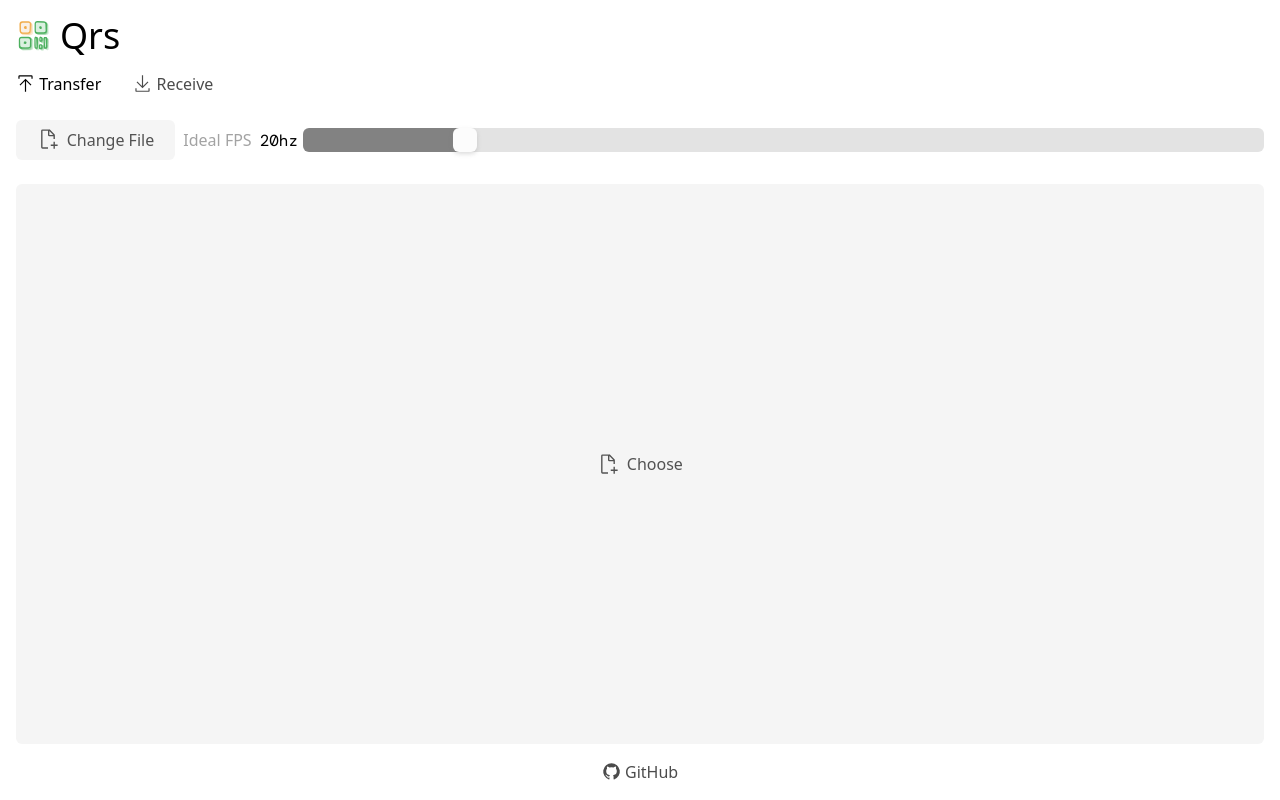
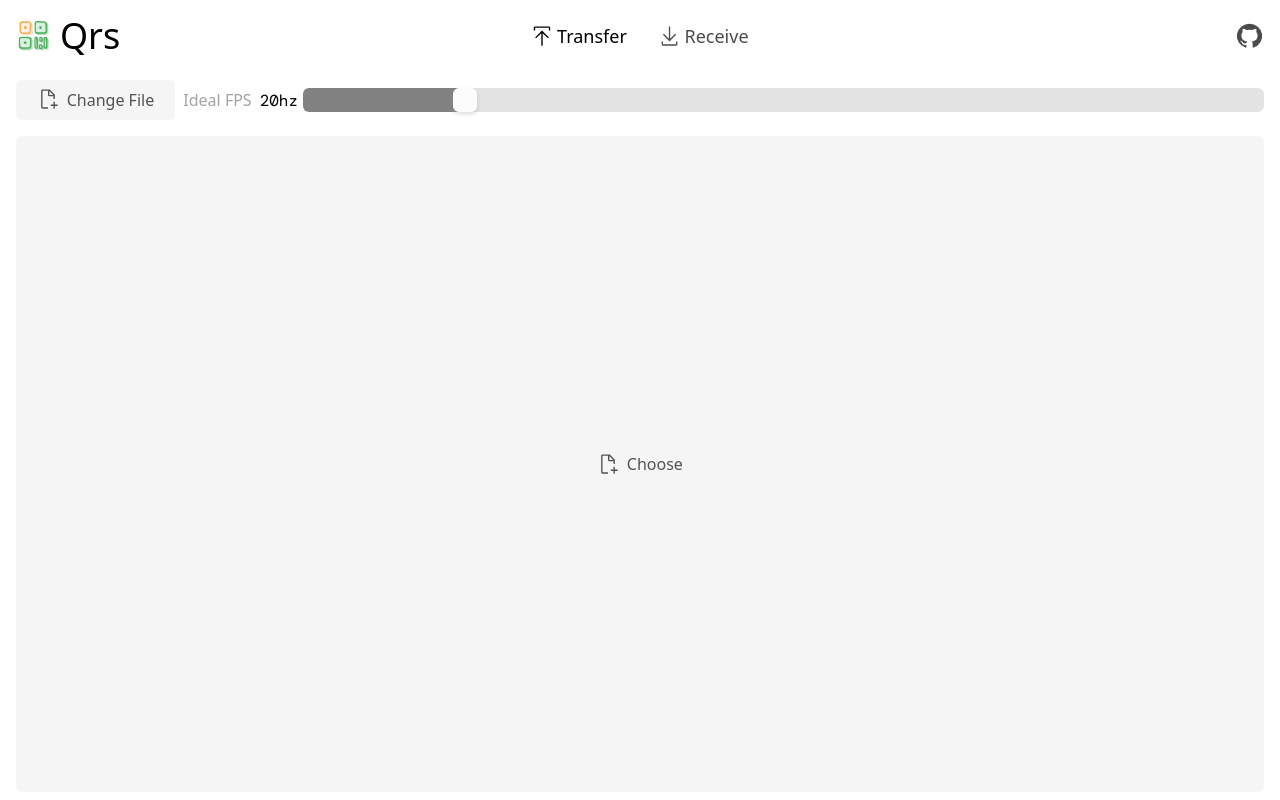
Before and after one commit to qifi-dev/qrs, a Nuxt app: page / in a window 1280 px wide. Built offline with nearby package versions, Linux system fonts and the light colour scheme; a web font is replaced by a local one.

Commit message:
refactor(ui): better nav
Signed-off-by: Neko Ayaka <neko@ayaka.moe>

```diff
--- a/app/components/Generate.vue
+++ b/app/components/Generate.vue
@@ -58,12 +58,8 @@ onMounted(() => {
         <span text-right md:text-left>{{ framePerSecond.toFixed(2) }}</span>
       </div>
     </Collapsable>
-    <div
-      w-full flex flex-col items-center pb-6
-      max-h="[calc(100vh-250px)]"
-      max-w="[calc(100vh-250px)]"
-    >
-      <div class="relative h-full w-full">
+    <div w-full flex flex-col items-center>
+      <div relative w-full>
         <div
           class="aspect-square [&>svg]:h-full [&>svg]:w-full"
           h-full w-full overflow-hidden rounded-lg
--- a/app/layouts/default.vue
+++ b/app/layouts/default.vue
@@ -1,13 +1,14 @@
 <template>
-  <main h-full>
-    <div flex flex-col gap-4 px-4 pb-4 pt-4>
-      <div flex items-center gap-2 text-4xl>
+  <div h-full w-full flex flex-col>
+    <header flex flex-col gap-4 px-4 pb-4 pt-4>
+      <nav flex items-center>
+        <div w-40 flex items-center gap-2 text-4xl>
           <img src="/logo.svg" alt="Qrs" size-1em>
           <h1>
             Qrs
           </h1>
         </div>
-      <div h-full flex gap-8>
+        <div h-full flex flex-1 justify-center gap-8 text-lg>
           <NuxtLink op70 hover="text-blue" duration-300 transition="all ease-in-out" to="/" active-class="!op100" flex="~ items-center gap-1">
             <span i-carbon-upload inline-block />
             Transfer
@@ -17,12 +18,15 @@
             Receive
           </NuxtLink>
         </div>
-    </div>
-    <slot />
-    <div flex flex-col items-center px-4 py-2>
+        <div w-40 flex justify-end text-2xl>
           <a href="https://github.com/qqrss/qrs" target="_blank" op70 hover="text-blue" duration-300 transition="all ease-in-out" flex="~ items-center gap-1">
-        <span i-carbon:logo-github inline-block /><span>GitHub</span>
+            <span i-carbon:logo-github inline-block />
           </a>
         </div>
+      </nav>
+    </header>
+    <main h-full w-full flex-1>
+      <slot />
     </main>
+  </div>
 </template>
--- a/app/pages/index.vue
+++ b/app/pages/index.vue
@@ -47,7 +47,7 @@ async function onFileChange(file?: File) {
 </script>
 
 <template>
-  <div px="4" flex="~ col" w-full gap-6 py-2>
+  <div px="4" flex="~ col" h-full w-full gap-4 py-2>
     <div flex="~ col sm:row" gap="6 sm:2">
       <InputFile @file="onFileChange">
         <div text="neutral-600 dark:neutral-400" min-w-46 flex justify-center px-4 py-2>
@@ -71,18 +71,21 @@ async function onFileChange(file?: File) {
         />
       </div>
     </div>
-    <div v-if="readPhase === ReadPhase.Ready && data" h-full w-full flex justify-center>
+    <div
+      v-if="readPhase === ReadPhase.Ready && data"
+      h-full w-full flex justify-center
+    >
       <Generate
         :max-scans-per-second="throttledFps"
         :data="data"
         :filename="filename"
         :content-type="contentType"
-        h-full w-full
+        w-full
       />
     </div>
     <InputFile
       v-else
-      min-h="[calc(100vh-290px)] sm:[calc(100vh-240px)]" h-full w-full
+      h-full w-full
       text="neutral-600 dark:neutral-400"
       @file="onFileChange"
     />
--- a/app/pages/scan.vue
+++ b/app/pages/scan.vue
@@ -5,7 +5,7 @@ const throttledFps = useDebounce(fps, 500)
 </script>
 
 <template>
-  <div px-4 pt-4 space-y-4 min-h="[calc(100vh-160px)]">
+  <div px-4 pt-4 space-y-4>
     <div w-full inline-flex flex-row items-center>
       <span min-w-40>
         <span pr-2 text-zinc-400>Ideal scans</span>
```
Lines whose indentation alone changed are shown as unchanged.
